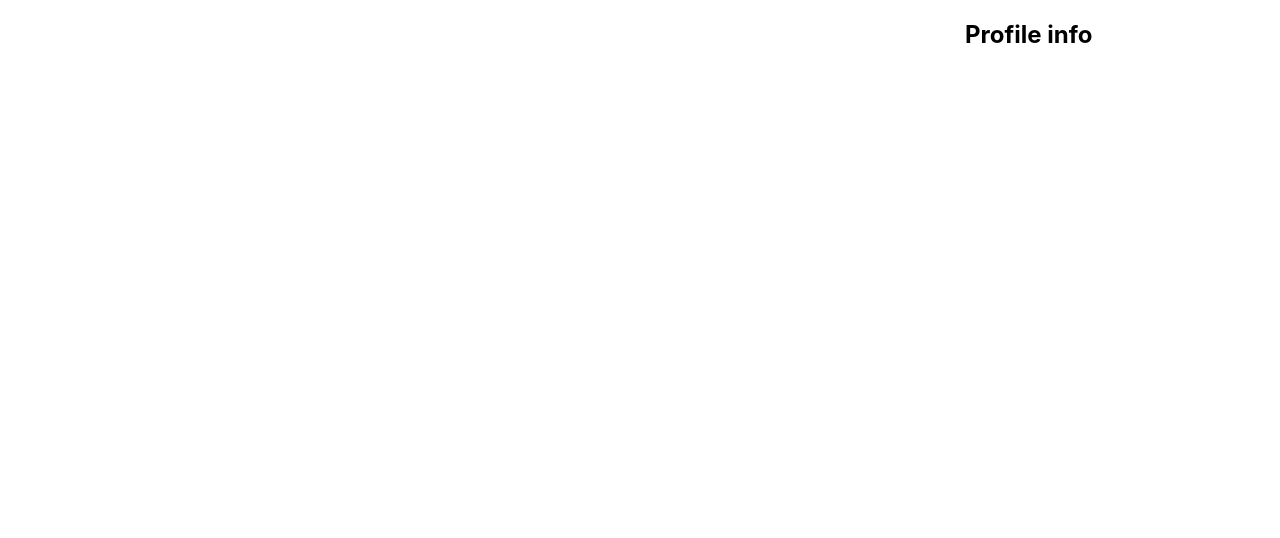
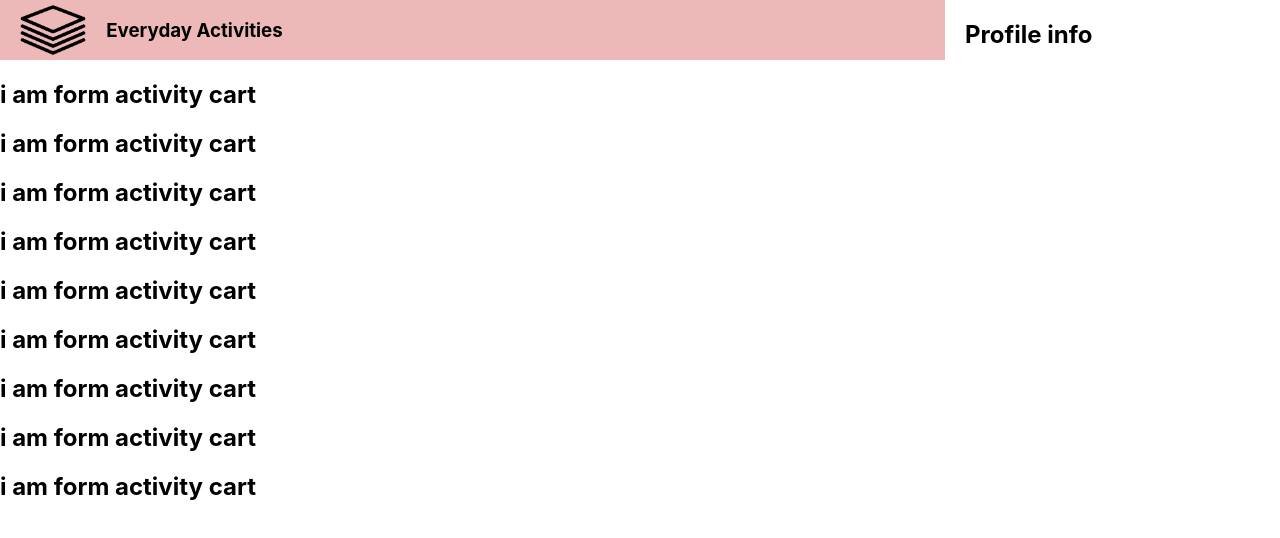
Before and after one commit to tanzilmia/Everyday-Activities, a React (Create React App) app: page / in a window 1280 px wide. Shown: the top 538 px of the page. Built offline with nearby package versions, Linux system fonts and the light colour scheme.

Commit message:
add activities

```diff
--- a/public/fakedata.json
+++ b/public/fakedata.json
@@ -3,62 +3,53 @@
     "title": "Use Computer",
     "details": "I use the computer daily, wear various articles on it sometimes, and play games in my spare time.",
     "img": "https://cdn.pixabay.com/photo/2014/04/04/17/53/computer-313840_960_720.jpg",
-    "age": 1,
     "timeRequred": 45
   }, {
     "id": 2,
     "title": "Help At Home",
     "details": "I try to spend time with my family, and help them in many ways, especially during the holidays.",
     "img": "https://images.unsplash.com/photo-1618935810018-dd4adbb64b78?ixlib=rb-1.2.1&ixid=MnwxMjA3fDB8MHxwaG90by1wYWdlfHx8fGVufDB8fHx8&auto=format&fit=crop&w=870&q=80",
-    "age": 2,
     "timeRequred": 40
   }, {
     "id": 3,
     "title": "visited my grand Parents",
     "details": "I love my grandpa dida, I like to spend time with them, they tell me their stories, which I like very much, doda loves me very much.",
     "img": "https://images.unsplash.com/photo-1600779438084-a87b966aab99?ixlib=rb-1.2.1&ixid=MnwxMjA3fDB8MHxwaG90by1wYWdlfHx8fGVufDB8fHx8&auto=format&fit=crop&w=870&q=80",
-    "age": 3,
     "timeRequred": 30
   }, {
     "id": 4,
     "title": "walk to school",
     "details": "I like to walk to school every day from my house, school is very near from my house, I have some friends with me, we all go to school together.",
     "img": "https://images.unsplash.com/photo-1503676382389-4809596d5290?ixlib=rb-1.2.1&ixid=MnwxMjA3fDB8MHxwaG90by1wYWdlfHx8fGVufDB8fHx8&auto=format&fit=crop&w=876&q=80",
-    "age": 4,
     "timeRequred": 15
   }, {
     "id": 5,
     "title": "watch tv",
     "details": "In my spare time I like to watch TV, I watch different kinds of news on TV, besides it is a good way to spend time.",
     "img": "https://images.unsplash.com/photo-1560169897-fc0cdbdfa4d5?ixlib=rb-1.2.1&ixid=MnwxMjA3fDB8MHxwaG90by1wYWdlfHx8fGVufDB8fHx8&auto=format&fit=crop&w=872&q=80",
-    "age": 5,
     "timeRequred": 55
   }, {
     "id": 6,
     "title": "talk to my friend",
     "details": "I like to spend time with friends, my friends are very sincere, we have a lot of fun together, my friends sometimes go to many places together.",
     "img": "https://images.unsplash.com/photo-1490578474895-699cd4e2cf59?ixlib=rb-1.2.1&ixid=MnwxMjA3fDB8MHxwaG90by1wYWdlfHx8fGVufDB8fHx8&auto=format&fit=crop&w=871&q=80",
-    "age": 6,
     "timeRequred": 50
   }, {
     "id": 7,
     "title": "share my things",
     "details": "I like to think, and I like to share these thoughts with my friends, and I sometimes jot down my thoughts, I like to think about different things.",
     "img": "https://images.unsplash.com/photo-1517939415772-19aa53007105?ixlib=rb-1.2.1&ixid=MnwxMjA3fDB8MHxwaG90by1wYWdlfHx8fGVufDB8fHx8&auto=format&fit=crop&w=797&q=80",
-    "age": 7,
     "timeRequred": 20
   }, {
     "id": 8,
     "title": "physical exercise",
     "details": "The first thing I do every morning is to exercise, it refreshes my body and mind, I am joined by my friends.",
     "img": "https://images.unsplash.com/photo-1607962837359-5e7e89f86776?ixlib=rb-1.2.1&ixid=MnwxMjA3fDB8MHxwaG90by1wYWdlfHx8fGVufDB8fHx8&auto=format&fit=crop&w=870&q=80",
-    "age": 8,
     "timeRequred": 30
   }, {
     "id": 9,
     "title": "listen to music",
     "details": "I like to listen to music, I listen to music when I feel bad, I love to listen to music",
     "img": "https://images.unsplash.com/photo-1484704849700-f032a568e944?ixlib=rb-1.2.1&ixid=MnwxMjA3fDB8MHxwaG90by1wYWdlfHx8fGVufDB8fHx8&auto=format&fit=crop&w=870&q=80",
-    "age": 9,
     "timeRequred": 30
   }]
--- /dev/null
+++ b/src/component/ActivityCart/ActivityCart.js
@@ -0,0 +1,13 @@
+import React from 'react';
+import './ActivityCart.css'
+const ActivityCart = ({activity}) => {
+    console.log(activity);
+
+    return (
+        <div>
+            <h2>i am form activity cart</h2>
+        </div>
+    );
+};
+
+export default ActivityCart;
--- a/src/component/Home/Home.js
+++ b/src/component/Home/Home.js
@@ -1,10 +1,28 @@
-import React from 'react';
+import React,{useState,useEffect} from 'react';
+import ActivityCart from '../ActivityCart/ActivityCart';
+import Navbar from '../Navbar/Navbar';
 import './Home.css'
 const Home = () => {
+
+    const [activities, setactivities] = useState([])
+    useEffect(() => {
+      fetch('fakedata.json')
+      .then(res => res.json())
+      .then(data => setactivities(data))
+    }, [])
+
+
     return (
         <div className='home_container'>
+
             <div className='activitites_container'>
+                <Navbar></Navbar>
+                <div className='activities_wrapping'>
+                    {
+                        activities.map(activity => <ActivityCart key = {activity.id} activity = {activity}></ActivityCart>)
+                    }
 
+                </div>
 
             </div>
 
--- /dev/null
+++ b/src/component/Navbar/Navbar.css
@@ -0,0 +1,8 @@
+.navbar img{
+    height: 60px;
+
+}
+.navbar{
+    display: flex;
+    background: rgb(237, 184, 184);
+}
--- /dev/null
+++ b/src/component/Navbar/Navbar.js
@@ -0,0 +1,14 @@
+import React from 'react';
+import logo from '../logo/logo-removebg-preview.png'
+import './Navbar.css'
+
+const Navbar = () => {
+    return (
+        <nav className='navbar'>
+            <img src= {logo} alt="" />
+            <h3>Everyday Activities</h3>
+        </nav>
+    );
+};
+
+export default Navbar;
```
Also changed, not shown: src/component/ActivityCart/ActivityCart.css (added), src/component/logo/logo-removebg-preview.png (added).
